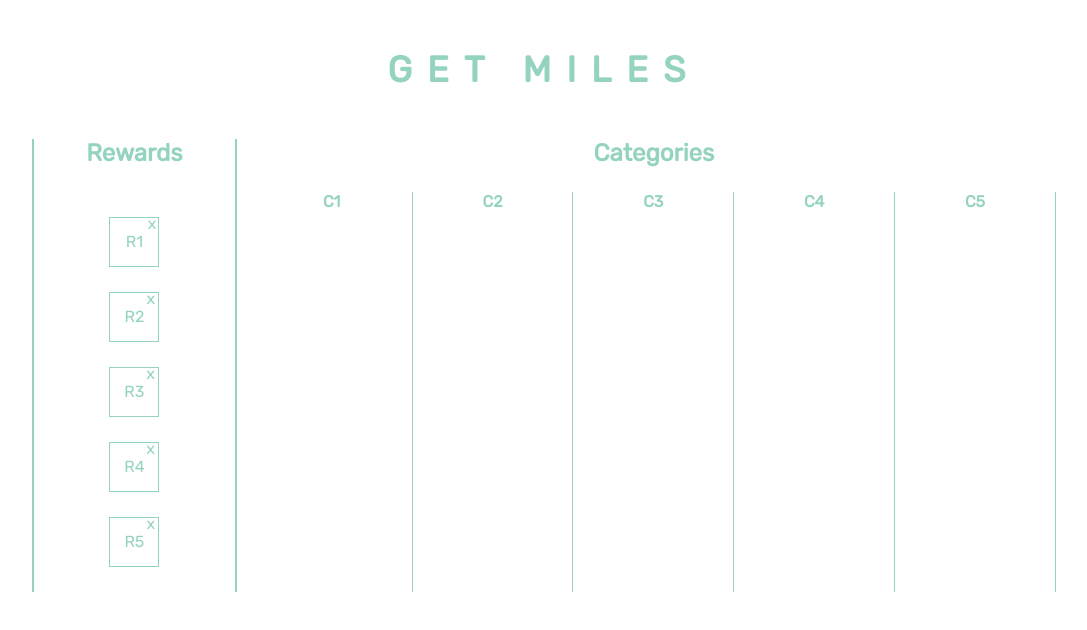
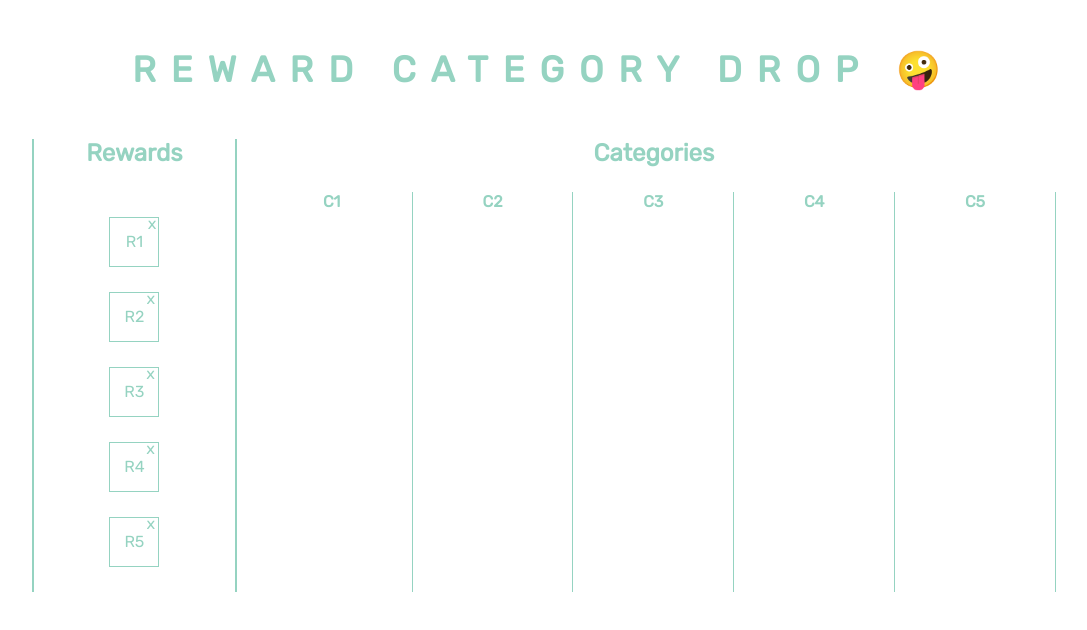
Before and after one commit to ch4nYN/getmiles-assessment, a Vue app: page / in a window 1280 px wide. Shown: the top 630 px of the page, without its empty margins (96-1183 px from the left). Built offline with nearby package versions, Linux system fonts and the light colour scheme; what vue-draggable would draw is missing.

Commit message:
adding title

```diff
--- a/public/index.html
+++ b/public/index.html
@@ -5,7 +5,7 @@
     <meta http-equiv="X-UA-Compatible" content="IE=edge">
     <meta name="viewport" content="width=device-width,initial-scale=1.0">
     <link rel="icon" href="<%= BASE_URL %>favicon.ico">
-    <title>miles</title>
+    <title>get miles</title>
     <link href="https://fonts.googleapis.com/css?family=Rubik:300,400&display=swap" rel="stylesheet">
   </head>
   <body style="font-family: rubik; margin: 0;">
--- a/src/RewardCategory.vue
+++ b/src/RewardCategory.vue
@@ -1,6 +1,6 @@
 <template>
   <div class="reward-category-container">
-    <h4 class="title">get miles</h4>
+    <h4 class="title">reward category drop &#129322;</h4>
     <div class="reward-side">
       <h5 class="side-title">Rewards</h5>
       <div class="reward" v-for="(reward, index) in rewards" :key="index" :ref="reward" draggable="true">
```
